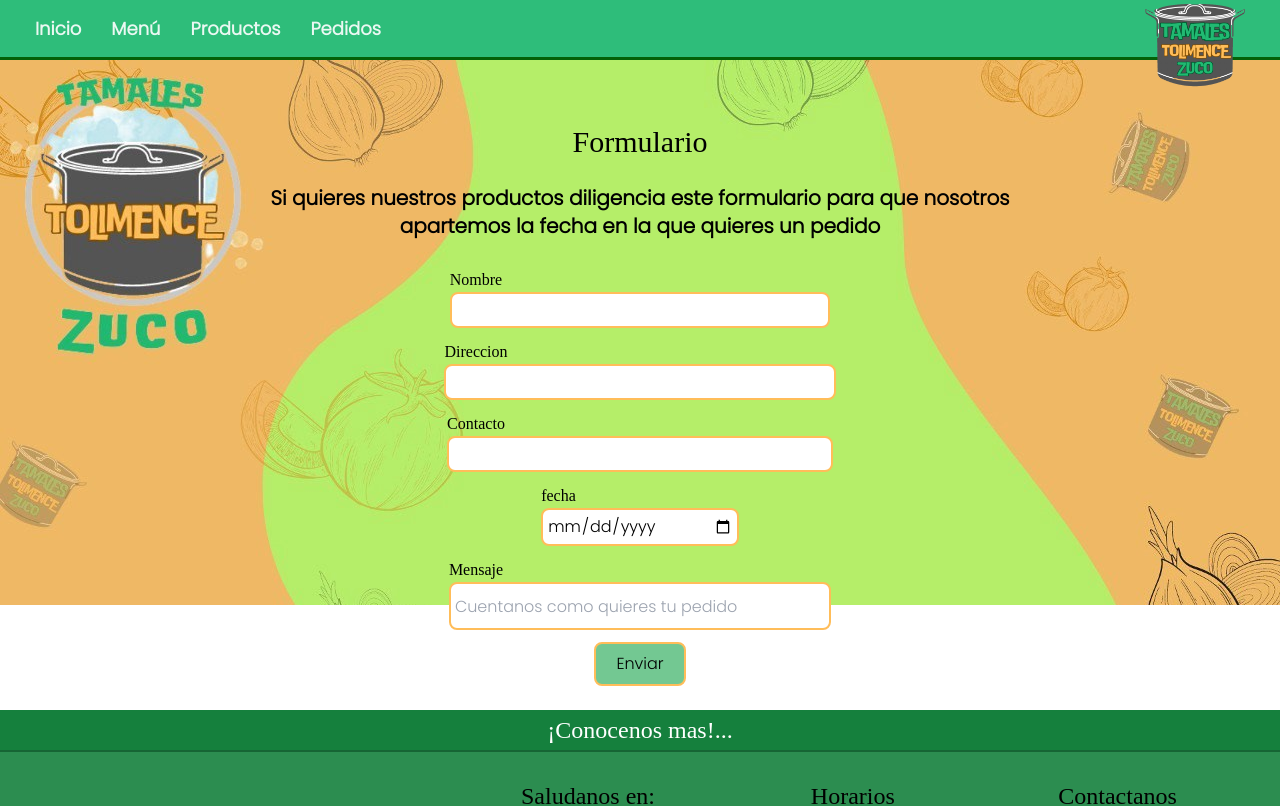
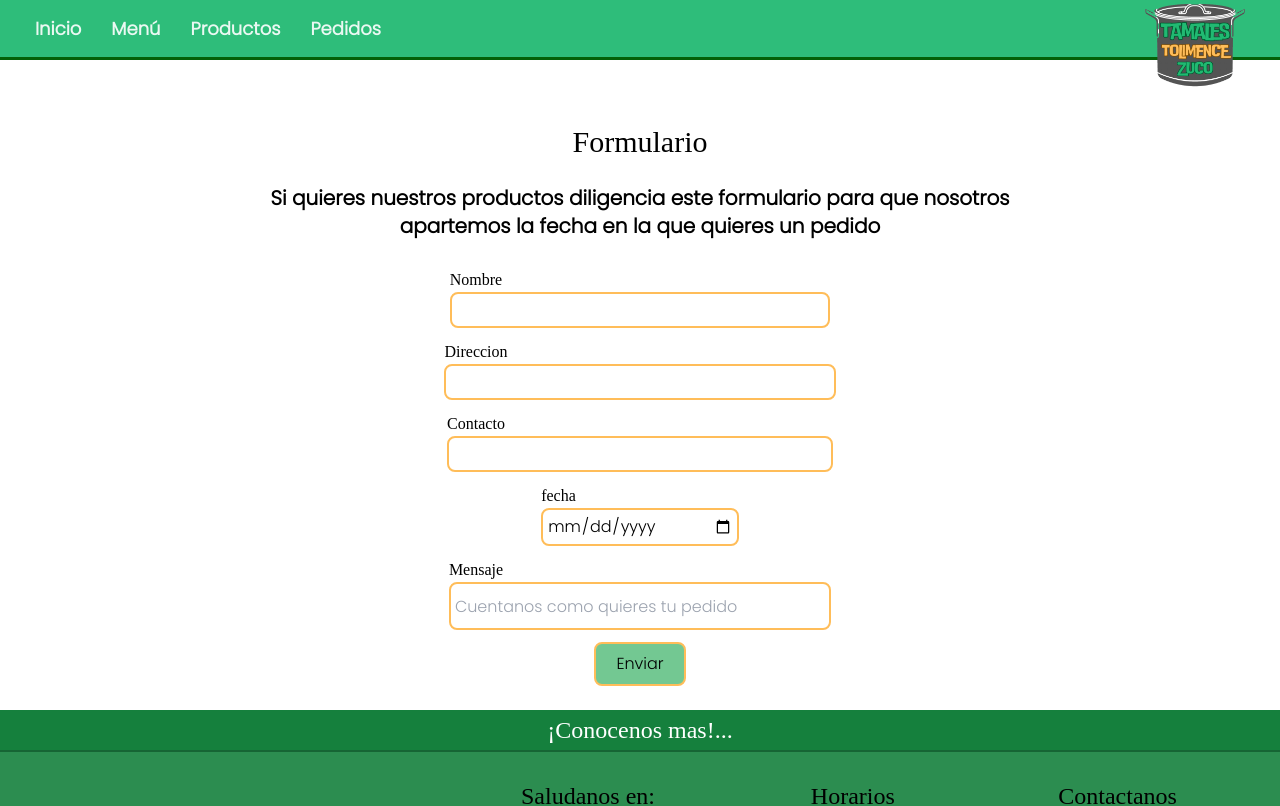
Before and after one commit to alejitha15/Tamales-Zuco, a React (Vite) app: page /Pedidos in a window 1280 px wide. Shown: the top 806 px of the page. Built offline with nearby package versions, Linux system fonts and the light colour scheme; a web font is replaced by a local one.

Commit message:
Subir cambios de menu

```diff
--- a/src/Components/Pedidos/Formulario.jsx
+++ b/src/Components/Pedidos/Formulario.jsx
@@ -1,5 +1,5 @@
 import React from "react";
-import FondoTwo from "../../assets/Fondo2.jpg"
+// import FondoTwo from "../../assets/Fondo2.jpg"
 // import {useForm} from "react-hook-form"
 
 // const {register, handleSubmit}= useForm();
@@ -11,7 +11,7 @@
   return (
     <div>
       <div className="h-16">
-      <img src={FondoTwo} alt="" width={10050} className=""/>
+      {/* <img src={FondoTwo} alt="" width={10050} className=""/> */}
       </div>
       <h2 className="flex justify-center font-Titulo text-3xl">Formulario</h2>
       <br/>
```
